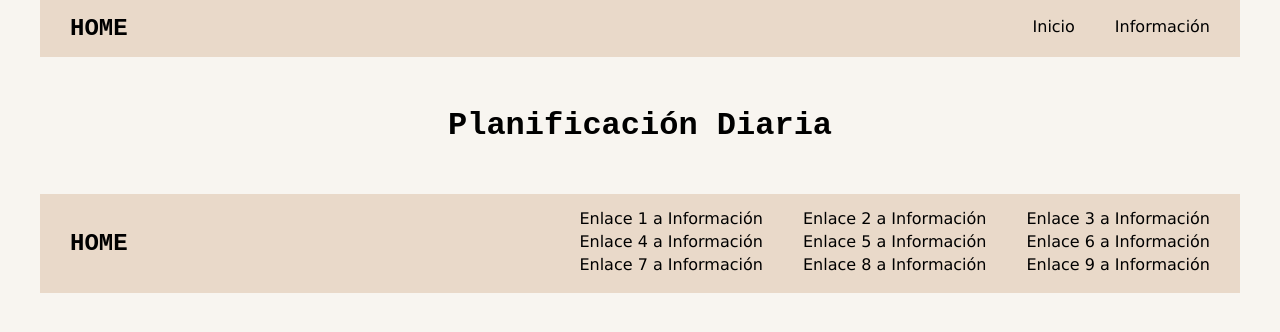
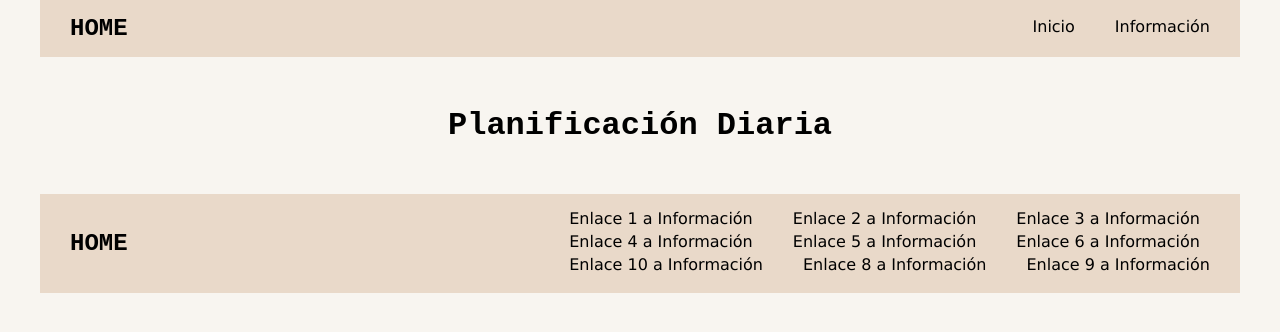
Before and after one commit to bralmoca912/To-Do-List, a plain HTML site: page index.html in a window 1280 px wide. Drawn offline with Linux system fonts and the light colour scheme.

Commit message:
Commit apra enlace 10

```diff
--- a/index.html
+++ b/index.html
@@ -63,7 +63,7 @@
                     <li><a href="information.html">Enlace 6 a Información</a></li>
                 </ul>
                 <ul style="list-style-type: none;">
-                    <li><a href="information.html">Enlace 7 a Información</a></li>
+                    <li><a href="information.html">Enlace 10 a Información</a></li>
                     <li><a href="information.html">Enlace 8 a Información</a></li>
                     <li><a href="information.html">Enlace 9 a Información</a></li>
                 </ul>
```
